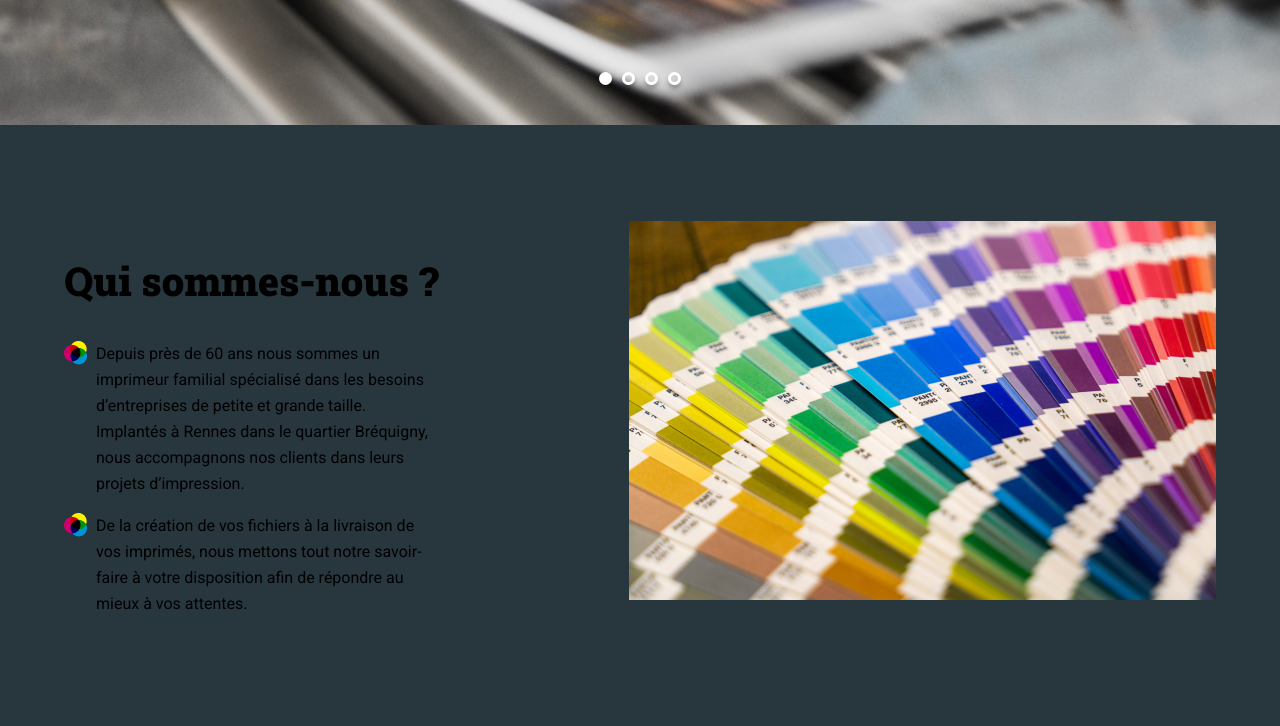
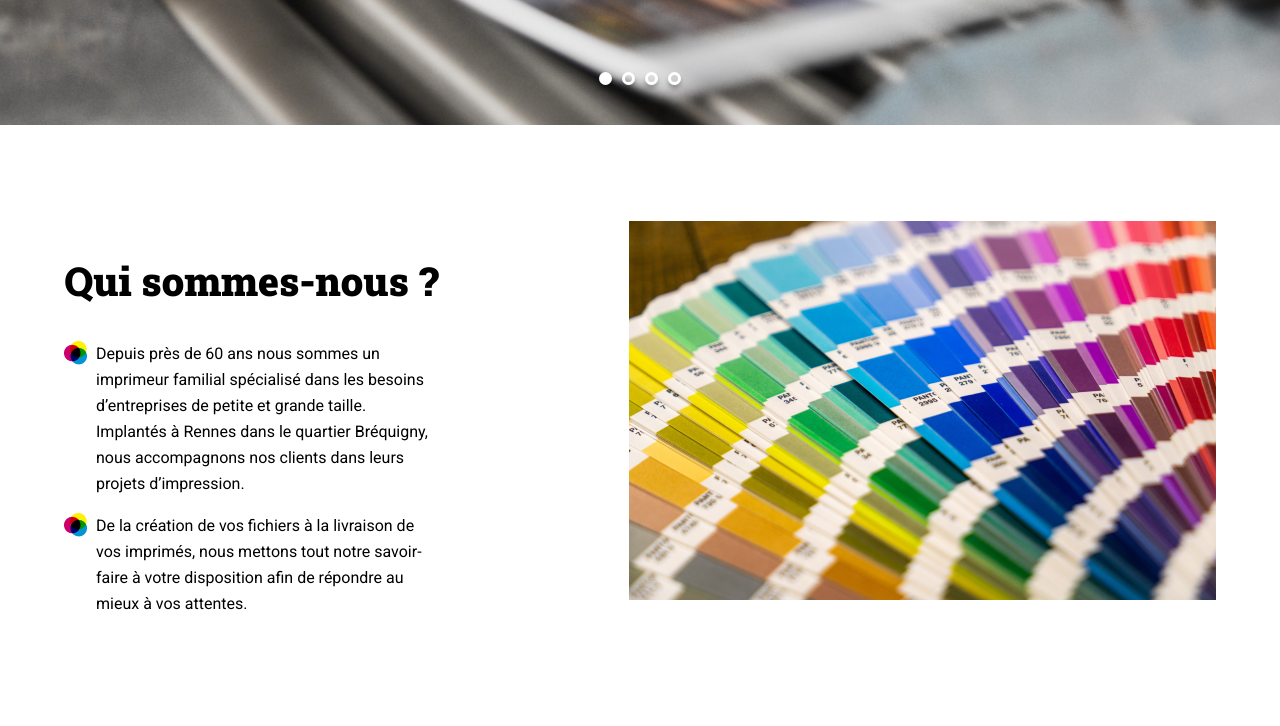
Before and after one commit to Florian-GitHub1/Print-it-OP, a plain HTML site: page index.html in a window 1280 px wide. Shown: the part 446-1172 px from the top of the page. Drawn offline with Linux system fonts and the light colour scheme.

Commit message:
Rectification background

```diff
--- a/assets/style.css
+++ b/assets/style.css
@@ -54,7 +54,7 @@ table {
 	border-spacing: 0;
 }
 body {
-	background-color: #28363D;
+
 }
 section {
 	margin-block: 6em;
```
